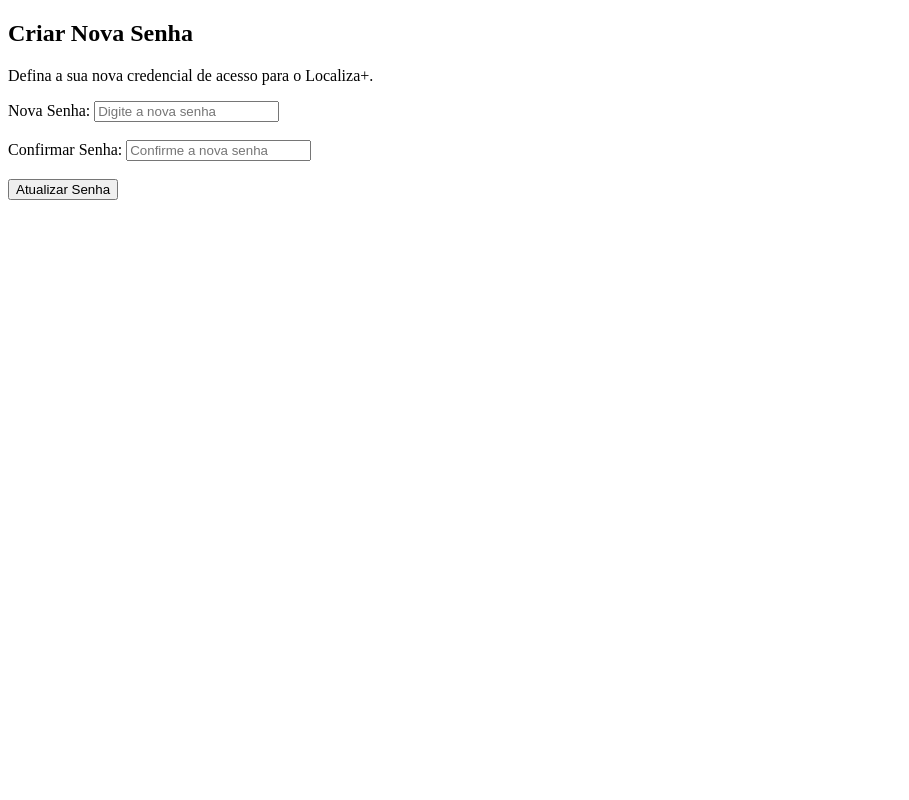
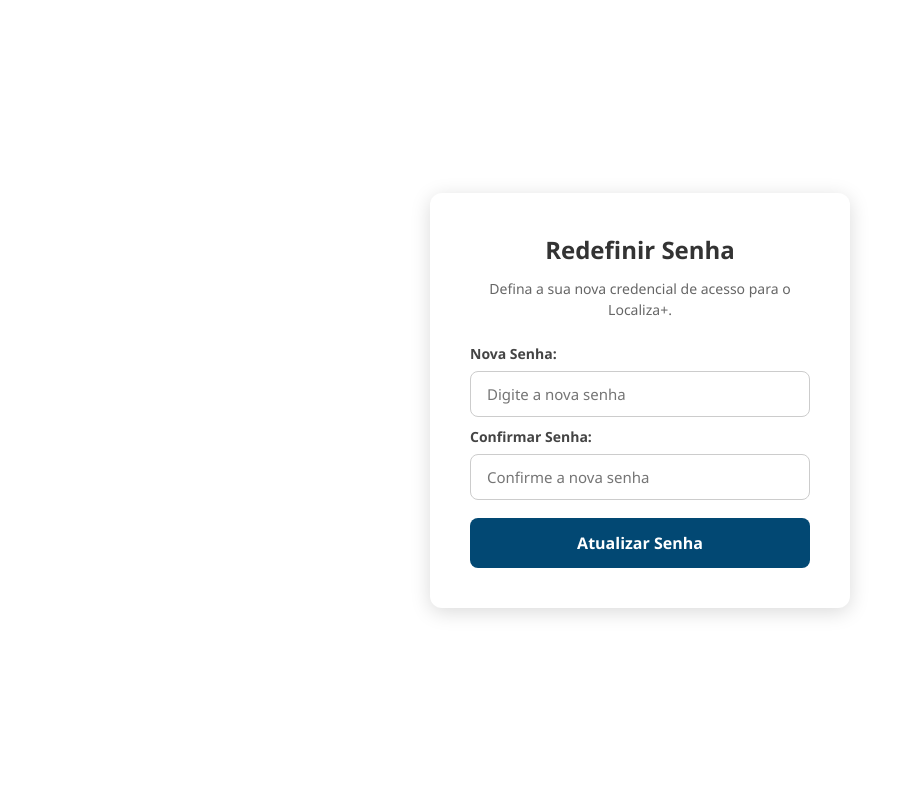
Before and after one commit to Localiza-Mais-603/localiza-mais-senai, a Flask app: template templates/nova-senha.html in a window 1280 px wide. Shown: the whole page, without its empty margins (0-909 px from the left). Run offline with Flask 3, Linux system fonts and the light colour scheme; the template is opened without the code that fills it, so the values that code supplies are empty.

Commit message:
add: finaliza css recuperar senha

```diff
--- /dev/null
+++ b/static/css/nova-senha.css
@@ -0,0 +1,91 @@
+* {
+    margin: 0;
+    padding: 0;
+    box-sizing: border-box;
+    font-family: 'Segoe UI', Tahoma, Geneva, Verdana, sans-serif;
+}
+
+body {
+    display: flex;
+    justify-content: center;
+    align-items: center;
+    min-height: 100vh;
+    background-color: #ffffff;
+    padding: 20px;
+}
+
+.container {
+    background-color: #ffffff;
+    padding: 40px;
+    border-radius: 12px;
+    box-shadow: 0 4px 20px rgba(0, 0, 0, 0.15);
+    width: 100%;
+    max-width: 420px;
+    text-align: center;
+}
+
+.container h2 {
+    color: #333333;
+    margin-bottom: 12px;
+    font-size: 24px;
+}
+
+.container p {
+    color: #666666;
+    font-size: 14px;
+    line-height: 1.5;
+    margin-bottom: 24px;
+}
+
+
+form {
+    text-align: left;
+}
+
+form label {
+    display: block;
+    color: #444444;
+    font-size: 14px;
+    font-weight: 600;
+    margin-bottom: 8px;
+}
+
+form input {
+    width: 100%;
+    padding: 12px 16px;
+    border: 1px solid #cccccc;
+    border-radius: 8px;
+    font-size: 15px;
+    outline: none;
+    transition: border-color 0.2s ease, box-shadow 0.2s ease;
+}
+
+form input:focus {
+    border-color: #024873;
+    box-shadow: 0 0 0 3px rgba(2, 72, 115, 0.1);
+}
+
+
+form br {
+    display: block;
+    margin-bottom: 10px;
+    content: "";
+}
+
+button {
+    width: 100%;
+    padding: 14px;
+    background-color: #024873;
+    color: white;
+    border: none;
+    border-radius: 8px;
+    font-size: 16px;
+    font-weight: 600;
+    cursor: pointer;
+    transition: background-color 0.2s ease;
+    margin-top: 8px;
+}
+
+button:hover {
+    background-color: #02385a;
+}
--- a/templates/nova-senha.html
+++ b/templates/nova-senha.html
@@ -1,36 +1,50 @@
 <!DOCTYPE html>
 <html lang="pt-br">
+
 <head>
     <meta charset="UTF-8">
     <meta name="viewport" content="width=device-width, initial-scale=1.0">
+    <link rel="stylesheet" href="{{ url_for('static', filename='css/nova-senha.css') }}">
     <title>Localiza+ - Nova Senha</title>
     <style>
-        .alerta-erro { color: #d9534f; background-color: #f2dede; padding: 10px; border-radius: 4px; margin-bottom: 15px; }
+        .alerta-erro {
+            color: #d9534f;
+            background-color: #f2dede;
+            padding: 10px;
+            border-radius: 4px;
+            margin-bottom: 15px;
+        }
     </style>
 </head>
+
 <body>
-
-    <h2>Criar Nova Senha</h2>
+    <section class="container">
+    <h2>Redefinir Senha</h2>
     <p>Defina a sua nova credencial de acesso para o Localiza+.</p>
 
     {% if erro %}
-        <div class="alerta-erro">
-            <strong>Erro:</strong> {{ erro }}
-        </div>
+    <div class="alerta-erro">
+        <strong>Erro:</strong> {{ erro }}
+    </div>
     {% endif %}
 
     <form method="POST" action="{{ url_for('pag_nova_senha', token=token) }}">
 
         <label for="nova_senha">Nova Senha:</label>
-        <input type="password" id="nova_senha" name="nova_senha" placeholder="Digite a nova senha" minlength="6" required>
+        <input type="password" id="nova_senha" name="nova_senha" placeholder="Digite a nova senha" minlength="6"
+            required>
         <br><br>
 
         <label for="confirmar_senha">Confirmar Senha:</label>
-        <input type="password" id="confirmar_senha" name="confirmar_senha" placeholder="Confirme a nova senha" minlength="6" required>
+        <input type="password" id="confirmar_senha" name="confirmar_senha" placeholder="Confirme a nova senha"
+            minlength="6" required>
         <br><br>
 
         <button type="submit">Atualizar Senha</button>
     </form>
+    </section>
+
 
 </body>
+
 </html>
```
Also changed, not shown: static/css/index.css (deleted, +0 -72 lines), static/css/recuperar-senha.css (+22 -18 lines), static/css/selecionar-perfil.css (deleted, +0 -103 lines), templates/recuperar-senha.html (+4 -6 lines).
